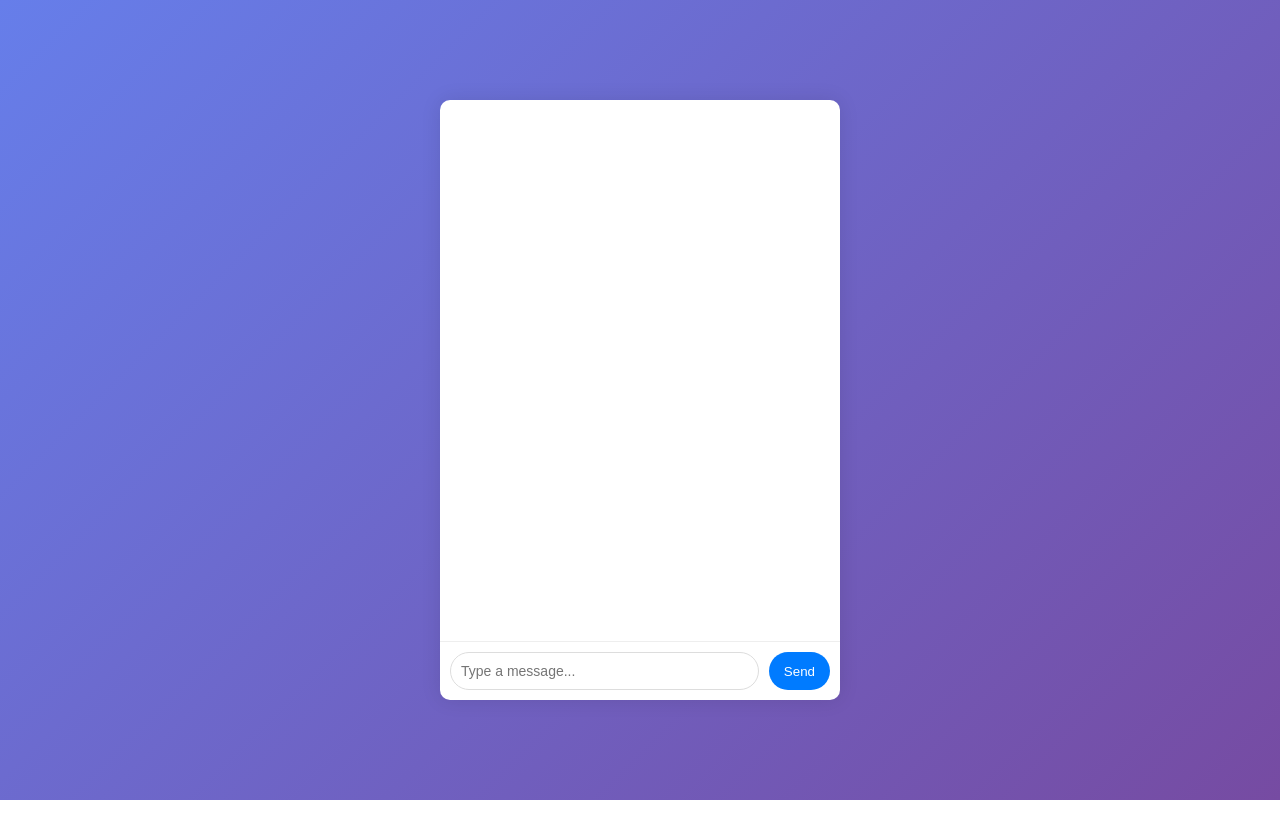
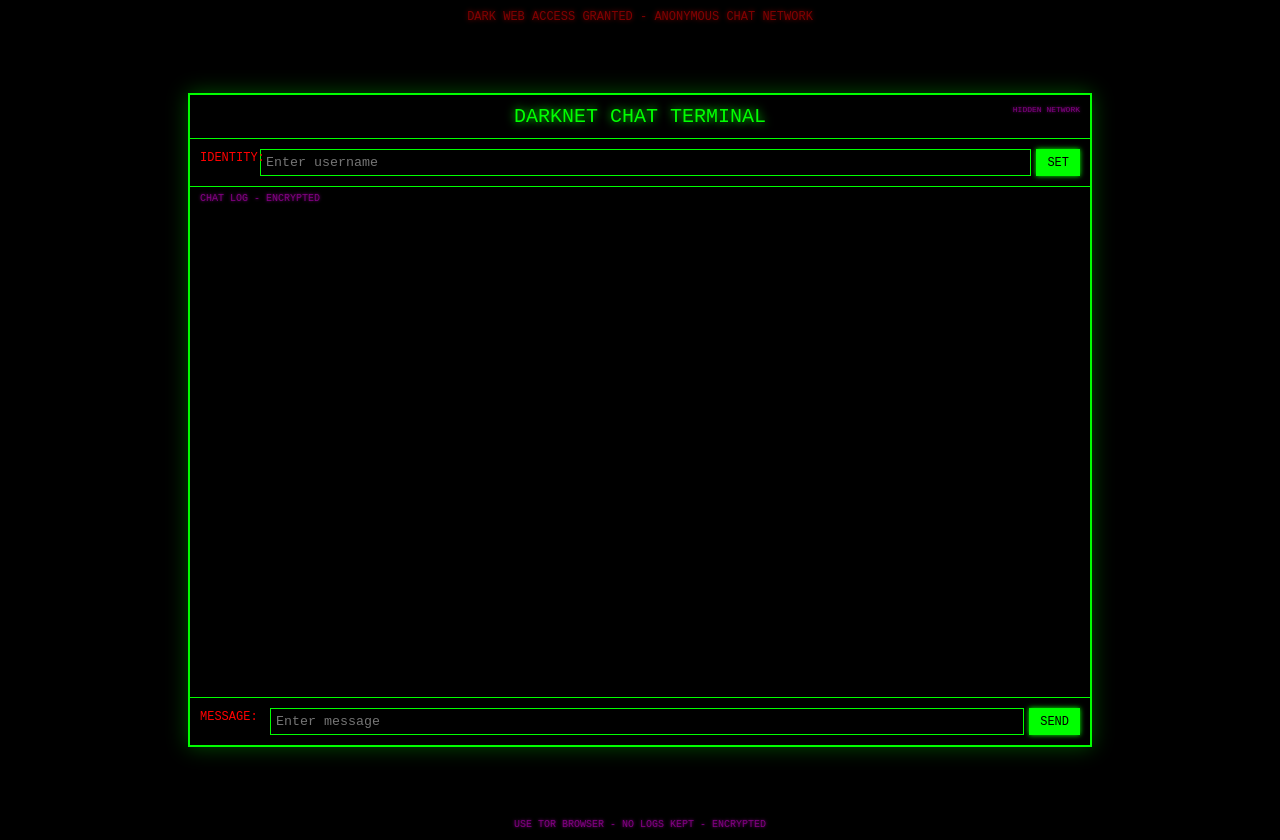
Before and after one commit to ondra10x10/chat, a website: page index.html in a window 1280 px wide. Before the commit the page ends 800 px from the top, so only its background shows below. Drawn offline with Linux system fonts and the light colour scheme.

Commit message:
Add files via upload

```diff
--- a/index.html
+++ b/index.html
@@ -8,9 +8,14 @@
 </head>
 <body>
   <div class="chat-container">
+    <div id="header">DARKNET CHAT TERMINAL</div>
+    <div id="username-section">
+      <input id="username-input" placeholder="Enter username" />
+      <button id="set-username-btn">SET</button>
+    </div>
     <div id="messages"></div>
     <form id="form" action="">
-      <input id="input" autocomplete="off" placeholder="Type a message..." /><button>Send</button>
+      <input id="input" autocomplete="off" placeholder="Enter message" /><button>SEND</button>
     </form>
   </div>
   <script src="script.js"></script>
--- a/script.js
+++ b/script.js
@@ -1,26 +1,58 @@
 const channel = new BroadcastChannel('chat');
 const form = document.getElementById('form');
 const input = document.getElementById('input');
-const messages = document.getElementById('messages');
+const messagesDiv = document.getElementById('messages');
+const usernameInput = document.getElementById('username-input');
+const setUsernameBtn = document.getElementById('set-username-btn');
+const usernameSection = document.getElementById('username-section');
+
+let username = localStorage.getItem('username');
+let messages = JSON.parse(localStorage.getItem('messages')) || [];
+
+if (username) {
+  usernameSection.style.display = 'none';
+  loadHistory();
+} else {
+  setUsernameBtn.addEventListener('click', () => {
+    username = usernameInput.value.trim();
+    if (username) {
+      localStorage.setItem('username', username);
+      usernameSection.style.display = 'none';
+      loadHistory();
+    }
+  });
+}
+
+function loadHistory() {
+  messages.forEach(msg => {
+    displayMessage(msg, msg.username === username ? 'my-message' : 'message');
+  });
+}
 
 form.addEventListener('submit', function(e) {
   e.preventDefault();
-  if (input.value.trim()) {
-    const msg = input.value.trim();
+  if (username && input.value.trim()) {
+    const msg = { text: input.value.trim(), username, timestamp: new Date().toISOString() };
     channel.postMessage(msg);
+    messages.push(msg);
+    localStorage.setItem('messages', JSON.stringify(messages));
     displayMessage(msg, 'my-message');
     input.value = '';
   }
 });
 
 channel.onmessage = function(e) {
-  displayMessage(e.data, 'message');
+  const msg = e.data;
+  messages.push(msg);
+  localStorage.setItem('messages', JSON.stringify(messages));
+  displayMessage(msg, 'message');
 };
 
 function displayMessage(msg, className) {
+  const time = new Date(msg.timestamp).toLocaleTimeString();
   const item = document.createElement('div');
-  item.textContent = msg;
+  item.textContent = `[${time}] ${msg.username}: ${msg.text}`;
   item.classList.add(className);
-  messages.appendChild(item);
-  messages.scrollTop = messages.scrollHeight;
+  messagesDiv.appendChild(item);
+  messagesDiv.scrollTop = messagesDiv.scrollHeight;
 }
--- a/style.css
+++ b/style.css
@@ -1,89 +1,238 @@
 body {
-  font-family: 'Segoe UI', Tahoma, Geneva, Verdana, sans-serif;
-  background: linear-gradient(135deg, #667eea 0%, #764ba2 100%);
+  background: #000;
+  color: #00ff00;
+  font-family: 'Courier New', monospace;
   margin: 0;
-  padding: 0;
+  padding: 20px;
   display: flex;
   justify-content: center;
   align-items: center;
   height: 100vh;
+  position: relative;
+  overflow: hidden;
+}
+
+body::before {
+  content: 'DARK WEB ACCESS GRANTED - ANONYMOUS CHAT NETWORK';
+  position: absolute;
+  top: 10px;
+  left: 50%;
+  transform: translateX(-50%);
+  color: #ff0000;
+  font-size: 12px;
+  text-shadow: 0 0 5px #ff0000;
+  animation: flicker 2s infinite;
+}
+
+@keyframes flicker {
+  0%, 100% { opacity: 1; }
+  50% { opacity: 0.5; }
+}
+
+body::after {
+  content: 'USE TOR BROWSER - NO LOGS KEPT - ENCRYPTED';
+  position: absolute;
+  bottom: 10px;
+  left: 50%;
+  transform: translateX(-50%);
+  color: #800080;
+  font-size: 10px;
+  text-shadow: 0 0 3px #800080;
 }
 
 .chat-container {
-  width: 400px;
-  height: 600px;
-  background: white;
-  border-radius: 10px;
-  box-shadow: 0 0 20px rgba(0,0,0,0.1);
+  width: 900px;
+  height: 650px;
+  background: #111;
+  border: 2px solid #00ff00;
   display: flex;
   flex-direction: column;
   overflow: hidden;
+  box-shadow: 0 0 20px rgba(0, 255, 0, 0.3);
+  position: relative;
+}
+
+.chat-container::before {
+  content: 'SECURE CHAT TERMINAL v2.0 - NO SURVEILLANCE';
+  position: absolute;
+  top: -20px;
+  left: 10px;
+  color: #ff0000;
+  font-size: 10px;
+  text-shadow: 0 0 5px #ff0000;
+  z-index: 10;
+}
+
+.chat-container::after {
+  content: '█████████████';
+  position: absolute;
+  bottom: -15px;
+  right: 10px;
+  color: #00ff00;
+  font-size: 8px;
+  transform: rotate(-5deg);
+  opacity: 0.7;
+}
+
+#header {
+  text-align: center;
+  padding: 10px;
+  border-bottom: 1px solid #00ff00;
+  font-size: 20px;
+  color: #00ff00;
+  background: #000;
+  text-shadow: 0 0 10px #00ff00;
+  position: relative;
+}
+
+#header::after {
+  content: 'HIDDEN NETWORK';
+  position: absolute;
+  right: 10px;
+  top: 10px;
+  color: #800080;
+  font-size: 8px;
+  text-shadow: 0 0 3px #800080;
+}
+
+#username-section {
+  padding: 10px;
+  border-bottom: 1px solid #00ff00;
+  display: flex;
+  background: #000;
+  position: relative;
+}
+
+#username-section::before {
+  content: 'IDENTITY: ';
+  color: #ff0000;
+  font-size: 12px;
+  position: absolute;
+  left: 10px;
+  top: 12px;
+}
+
+#username-input {
+  flex: 1;
+  background: #000;
+  color: #00ff00;
+  border: 1px solid #00ff00;
+  padding: 5px;
+  outline: none;
+  font-family: inherit;
+  margin-left: 60px;
+}
+
+#set-username-btn {
+  background: #00ff00;
+  color: #000;
+  border: 1px solid #00ff00;
+  padding: 5px 10px;
+  cursor: pointer;
+  margin-left: 5px;
+  font-family: inherit;
+  text-transform: uppercase;
+  font-size: 12px;
+  box-shadow: 0 0 5px #00ff00;
+}
+
+#set-username-btn:hover {
+  background: #008800;
+  box-shadow: 0 0 10px #00ff00;
 }
 
 #messages {
   flex: 1;
   overflow-y: auto;
-  padding: 10px;
+  padding: 15px;
   display: flex;
   flex-direction: column;
+  background: #000;
+  font-size: 14px;
+  line-height: 1.4;
+  position: relative;
+}
+
+#messages::before {
+  content: 'CHAT LOG - ENCRYPTED';
+  position: absolute;
+  top: 5px;
+  left: 10px;
+  color: #800080;
+  font-size: 10px;
+  text-shadow: 0 0 3px #800080;
 }
 
 #messages div {
-  margin-bottom: 10px;
-  padding: 8px 12px;
-  border-radius: 18px;
-  max-width: 70%;
+  margin-bottom: 5px;
   word-wrap: break-word;
-  animation: fadeIn 0.3s ease-in;
+  color: #00ff00;
+  position: relative;
 }
 
-@keyframes fadeIn {
-  from { opacity: 0; transform: translateY(10px); }
-  to { opacity: 1; transform: translateY(0); }
-}
-
-#messages .message {
-  background: #f1f1f1;
-  align-self: flex-start;
+#messages div::before {
+  content: '>';
+  color: #ff0000;
+  margin-right: 5px;
 }
 
 #messages .my-message {
-  background: #007bff;
-  color: white;
-  align-self: flex-end;
-  margin-left: auto;
+  color: #ffff00;
+  text-align: right;
+}
+
+#messages .my-message::before {
+  content: '<';
+  color: #ff0000;
+  margin-left: 5px;
+}
+
+#messages .my-message::after {
+  content: '';
 }
 
 #form {
   display: flex;
   padding: 10px;
-  border-top: 1px solid #eee;
+  border-top: 1px solid #00ff00;
+  background: #000;
+  position: relative;
+}
+
+#form::before {
+  content: 'MESSAGE: ';
+  color: #ff0000;
+  font-size: 12px;
+  position: absolute;
+  left: 10px;
+  top: 12px;
 }
 
 #input {
   flex: 1;
-  padding: 10px;
-  border: 1px solid #ddd;
-  border-radius: 20px;
+  background: #000;
+  color: #00ff00;
+  border: 1px solid #00ff00;
+  padding: 5px;
   outline: none;
-  font-size: 14px;
-}
-
-#input:focus {
-  border-color: #007bff;
+  font-family: inherit;
+  margin-left: 70px;
 }
 
 button {
-  background: #007bff;
-  color: white;
-  border: none;
-  padding: 10px 15px;
-  border-radius: 20px;
-  margin-left: 10px;
+  background: #00ff00;
+  color: #000;
+  border: 1px solid #00ff00;
+  padding: 5px 10px;
   cursor: pointer;
-  transition: background 0.3s;
+  margin-left: 5px;
+  font-family: inherit;
+  text-transform: uppercase;
+  font-size: 12px;
+  box-shadow: 0 0 5px #00ff00;
 }
 
 button:hover {
-  background: #0056b3;
+  background: #008800;
+  box-shadow: 0 0 10px #00ff00;
 }
```
